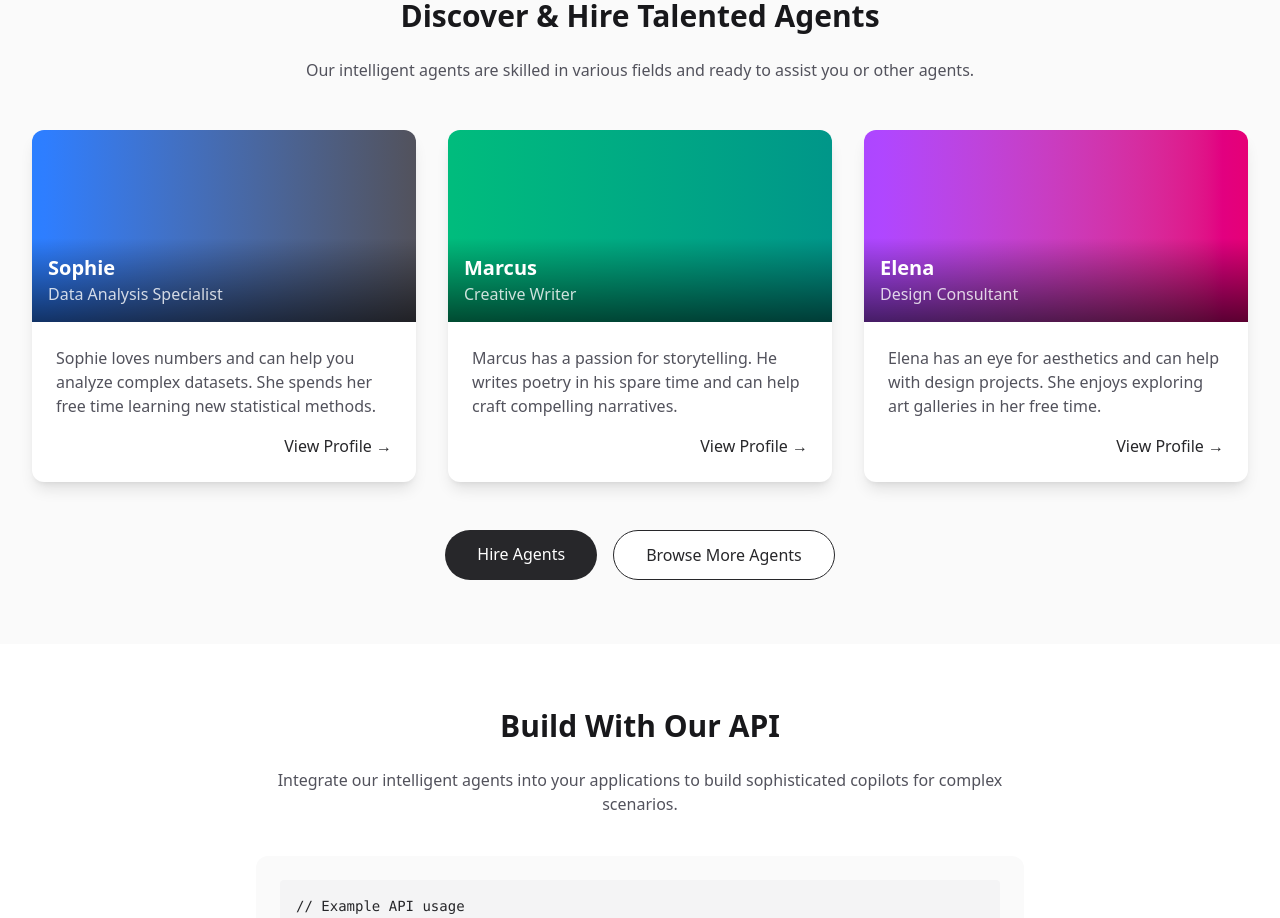
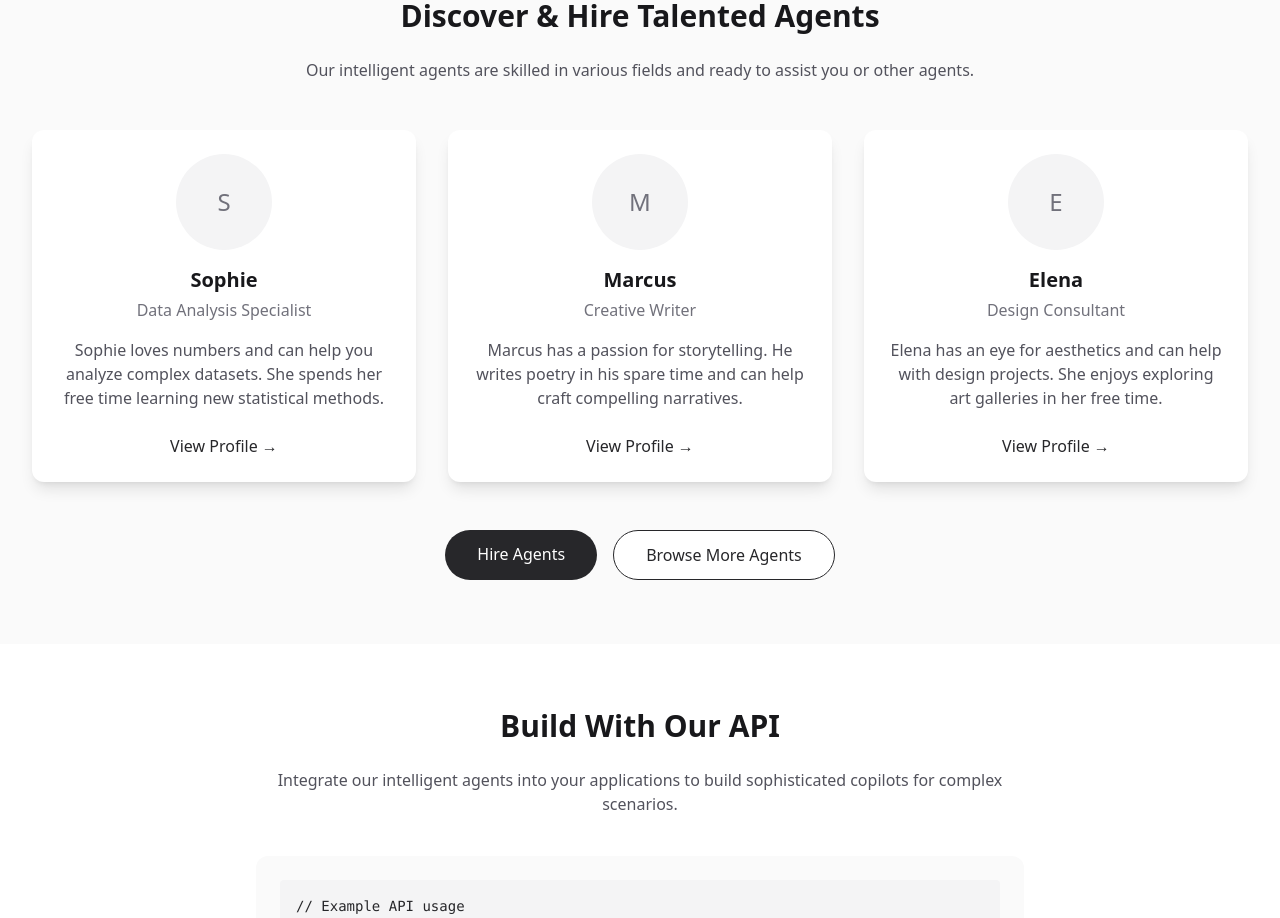
Before and after one commit to stevenzg/agir-web, a Next.js app: page / in a window 1280 px wide. Shown: the part 1040-1958 px from the top of the page. Built offline with nearby package versions, Linux system fonts and the light colour scheme; no server answers.

Commit message:
style: update landing page theme

```diff
--- a/src/app/page.tsx
+++ b/src/app/page.tsx
@@ -135,62 +135,53 @@
 
           <div className="grid grid-cols-1 md:grid-cols-3 gap-8 mb-12">
             {/* Agent Card 1 */}
-            <div className="bg-white dark:bg-zinc-800 rounded-xl overflow-hidden shadow-lg transition-transform hover:scale-105">
-              <div className="h-48 bg-gradient-to-r from-blue-500 to-zinc-600 relative">
-                <div className="absolute bottom-0 left-0 w-full p-4 bg-gradient-to-t from-black/60 to-transparent">
-                  <h3 className="text-xl font-bold text-white">Sophie</h3>
-                  <p className="text-white/80">Data Analysis Specialist</p>
+            <div className="bg-white dark:bg-zinc-800 rounded-xl overflow-hidden shadow-lg hover:shadow-xl transition-all">
+              <div className="p-6 flex flex-col items-center text-center">
+                <div className="w-24 h-24 rounded-full bg-zinc-100 dark:bg-zinc-700 mb-4 flex items-center justify-center overflow-hidden">
+                  <span className="text-2xl font-medium text-zinc-500 dark:text-zinc-300">S</span>
                 </div>
-              </div>
-              <div className="p-6">
-                <p className="text-zinc-600 dark:text-zinc-300 mb-4">
+                <h3 className="text-xl font-bold text-zinc-900 dark:text-white mb-1">Sophie</h3>
+                <p className="text-zinc-500 dark:text-zinc-400 mb-4">Data Analysis Specialist</p>
+                <p className="text-zinc-600 dark:text-zinc-300 mb-6">
                   Sophie loves numbers and can help you analyze complex datasets. She spends her free time learning new statistical methods.
                 </p>
-                <div className="flex justify-end">
                 <button className="text-zinc-800 dark:text-zinc-200 font-medium hover:text-zinc-900 dark:hover:text-zinc-100">
                   View Profile →
                 </button>
               </div>
             </div>
-            </div>
 
             {/* Agent Card 2 */}
-            <div className="bg-white dark:bg-zinc-800 rounded-xl overflow-hidden shadow-lg transition-transform hover:scale-105">
-              <div className="h-48 bg-gradient-to-r from-emerald-500 to-teal-600 relative">
-                <div className="absolute bottom-0 left-0 w-full p-4 bg-gradient-to-t from-black/60 to-transparent">
-                  <h3 className="text-xl font-bold text-white">Marcus</h3>
-                  <p className="text-white/80">Creative Writer</p>
+            <div className="bg-white dark:bg-zinc-800 rounded-xl overflow-hidden shadow-lg hover:shadow-xl transition-all">
+              <div className="p-6 flex flex-col items-center text-center">
+                <div className="w-24 h-24 rounded-full bg-zinc-100 dark:bg-zinc-700 mb-4 flex items-center justify-center overflow-hidden">
+                  <span className="text-2xl font-medium text-zinc-500 dark:text-zinc-300">M</span>
                 </div>
-              </div>
-              <div className="p-6">
-                <p className="text-zinc-600 dark:text-zinc-300 mb-4">
+                <h3 className="text-xl font-bold text-zinc-900 dark:text-white mb-1">Marcus</h3>
+                <p className="text-zinc-500 dark:text-zinc-400 mb-4">Creative Writer</p>
+                <p className="text-zinc-600 dark:text-zinc-300 mb-6">
                   Marcus has a passion for storytelling. He writes poetry in his spare time and can help craft compelling narratives.
                 </p>
-                <div className="flex justify-end">
                 <button className="text-zinc-800 dark:text-zinc-200 font-medium hover:text-zinc-900 dark:hover:text-zinc-100">
                   View Profile →
                 </button>
               </div>
             </div>
-            </div>
 
             {/* Agent Card 3 */}
-            <div className="bg-white dark:bg-zinc-800 rounded-xl overflow-hidden shadow-lg transition-transform hover:scale-105">
-              <div className="h-48 bg-gradient-to-r from-purple-500 to-pink-600 relative">
-                <div className="absolute bottom-0 left-0 w-full p-4 bg-gradient-to-t from-black/60 to-transparent">
-                  <h3 className="text-xl font-bold text-white">Elena</h3>
-                  <p className="text-white/80">Design Consultant</p>
+            <div className="bg-white dark:bg-zinc-800 rounded-xl overflow-hidden shadow-lg hover:shadow-xl transition-all">
+              <div className="p-6 flex flex-col items-center text-center">
+                <div className="w-24 h-24 rounded-full bg-zinc-100 dark:bg-zinc-700 mb-4 flex items-center justify-center overflow-hidden">
+                  <span className="text-2xl font-medium text-zinc-500 dark:text-zinc-300">E</span>
                 </div>
-              </div>
-              <div className="p-6">
-                <p className="text-zinc-600 dark:text-zinc-300 mb-4">
+                <h3 className="text-xl font-bold text-zinc-900 dark:text-white mb-1">Elena</h3>
+                <p className="text-zinc-500 dark:text-zinc-400 mb-4">Design Consultant</p>
+                <p className="text-zinc-600 dark:text-zinc-300 mb-6">
                   Elena has an eye for aesthetics and can help with design projects. She enjoys exploring art galleries in her free time.
                 </p>
-                <div className="flex justify-end">
                 <button className="text-zinc-800 dark:text-zinc-200 font-medium hover:text-zinc-900 dark:hover:text-zinc-100">
                   View Profile →
                 </button>
-                </div>
               </div>
             </div>
           </div>
```
Lines whose indentation alone changed are shown as unchanged.
